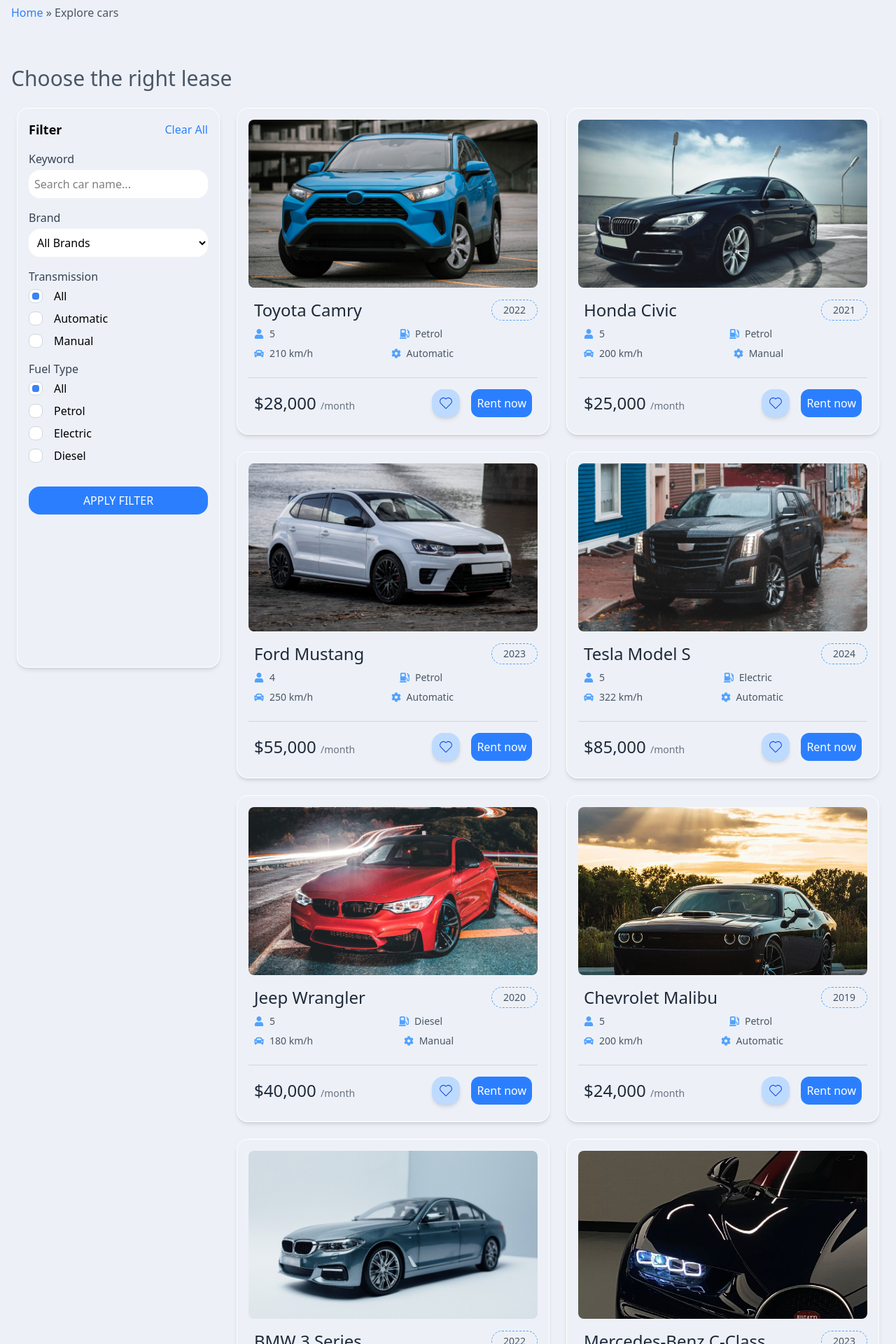
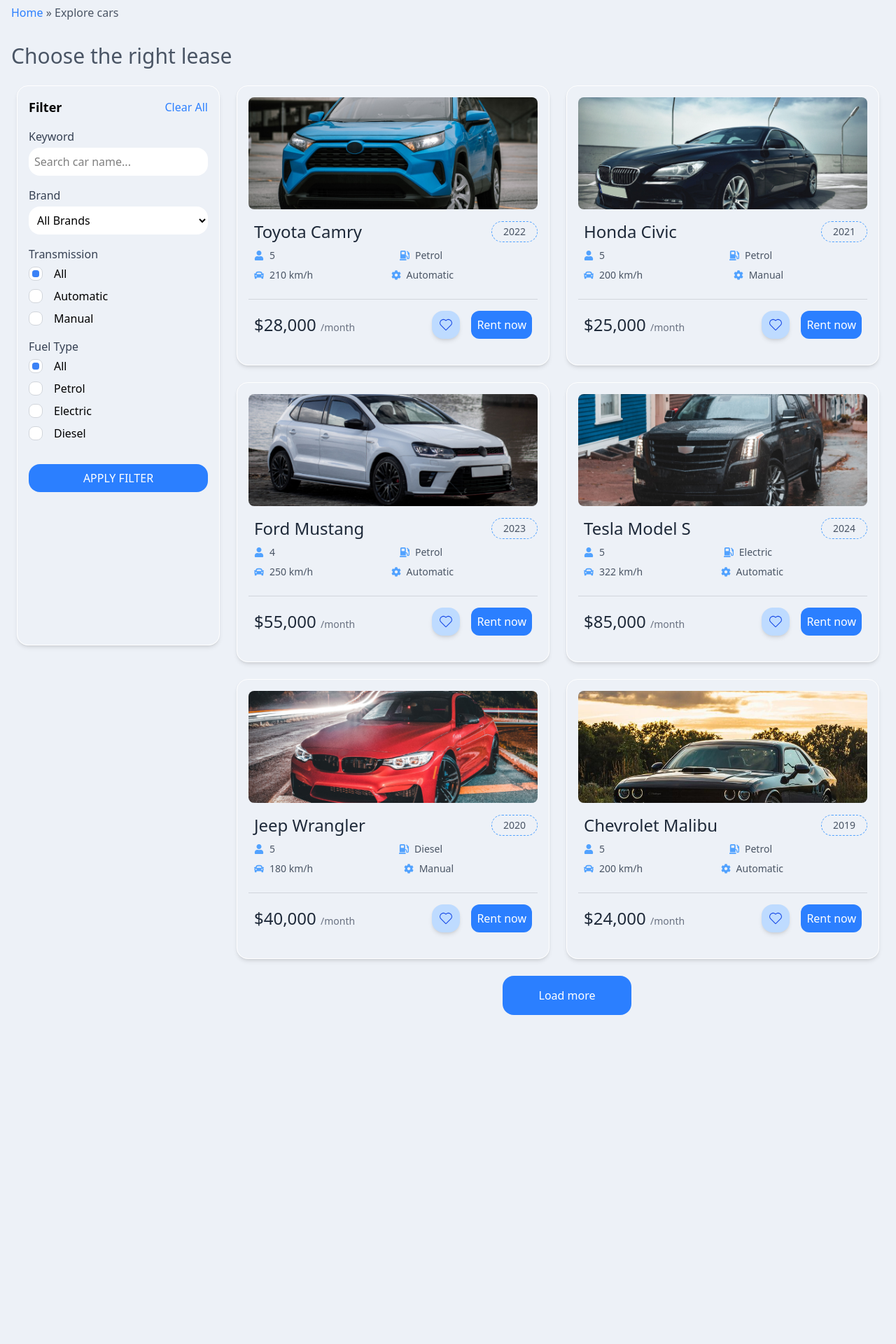
Before and after one commit to SadaqElmi/LPGTMC, a React (Vite) app: page /cars in a window 1280 px wide. Shown: the part 80-2000 px from the top of the page at 70% size. After the commit the page ends 1570 px from the top, so only its background shows below. Built offline with nearby package versions, Linux system fonts and the light colour scheme.

Commit message:
updated the car page

```diff
--- a/src/pages/Cars/Cars.jsx
+++ b/src/pages/Cars/Cars.jsx
@@ -9,7 +9,7 @@
         <p className="text-gray-600 ml-4">
           <NavLink to="/" className="text-blue-500 hover:text-blue-300">Home</NavLink> » Explore cars
         </p>
-        <h1 className="text-gray-600 text-3xl ml-4 mt-16">Choose the right lease</h1>
+
         <ExploreCars />
       </div>
     </div>
--- a/src/pages/Cars/components/ExploreCars.jsx
+++ b/src/pages/Cars/components/ExploreCars.jsx
@@ -1,8 +1,9 @@
 import React, { useState } from "react";
-import { FaUser, FaLeaf, FaCar, FaCog, FaGasPump, FaHeart } from "react-icons/fa";
+import { FaUser, FaCar, FaCog, FaGasPump } from "react-icons/fa";
 import { Link } from "react-router-dom";
 import { Cars } from "../../../data/Car_data.js"; // Importing car data
 import { CiHeart } from "react-icons/ci";
+
 const ExploreCars = () => {
   const [filters, setFilters] = useState({
     keyword: "",
@@ -43,17 +44,17 @@
         ([key, value]) =>
           key === "keyword" || value === "" || car[key].toString() === value
       )
-  ).slice();
+  );
 
   return (
-
-
+    <>
+      <div>
+        <h1 className="text-gray-600 text-3xl ml-4 mt-8">Choose the right lease</h1>
+      </div>
 
       <div className="p-6 grid grid-cols-1 md:grid-cols-4 gap-6">
-
         {/* Filter Sidebar (Left) */}
-<div className="md:col-span-1 bg-inhiret border border-white rounded-2xl shadow-md   p-4 sticky top-0 h-screen overflow-y-auto">
-
+        <div className="md:col-span-1 bg-inhiret border border-white rounded-2xl shadow-md p-4 sticky top-0 h-screen overflow-y-auto">
           {/* Filter Header */}
           <div className="flex justify-between items-center mb-4">
             <h2 className="text-lg font-semibold">Filter</h2>
@@ -67,14 +68,14 @@
 
           {/* Keyword Input */}
           <div className="mb-4">
-          <label className="block text-gray-700 mb-1 ">Keyword</label>
+            <label className="block text-gray-700 mb-1">Keyword</label>
             <input
               type="text"
               name="keyword"
               value={filters.keyword}
               onChange={handleChange}
               placeholder="Search car name..."
-            className="w-full p-2  rounded-2xl bg-white outline-none"
+              className="w-full p-2 rounded-2xl bg-white outline-none"
             />
           </div>
 
@@ -83,7 +84,7 @@
             <label className="block text-gray-700 mb-1">Brand</label>
             <select
               name="brand"
-            className="w-full p-2  rounded-2xl bg-white outline-none"
+              className="w-full p-2 rounded-2xl bg-white outline-none"
               onChange={handleChange}
               value={filters.brand}
             >
@@ -95,6 +96,7 @@
               ))}
             </select>
           </div>
+
           {/* Transmission Filter (Radio Buttons) */}
           <div className="mb-4">
             <label className="block text-gray-700 mb-1">Transmission</label>
@@ -125,6 +127,7 @@
               ))}
             </div>
           </div>
+
           {/* Fuel Type Filter (Radio Buttons) */}
           <div className="mb-4">
             <label className="block text-gray-700 mb-1">Fuel Type</label>
@@ -156,8 +159,6 @@
             </div>
           </div>
 
-
-
           {/* Apply Filter Button */}
           <button
             onClick={applyFilters}
@@ -168,13 +169,27 @@
         </div>
 
         {/* Car Display (Right) */}
+        <CarsList cars={filteredCars} />
+      </div>
+    </>
+  );
+};
+
+const CarsList = ({ cars }) => {
+  const [visibleCars, setVisibleCars] = useState(6); // Show first 6 cars initially
+
+  const handleLoadMore = () => {
+    setVisibleCars((prev) => prev + 6); // Load 6 more cars on each click
+  };
+
+  return (
     <div className="md:col-span-3 grid grid-cols-1 md:grid-cols-2 gap-6">
-        {filteredCars.length > 0 ? (
-          filteredCars.map((car) => (
-            <div key={car.id} className="bg-inhiret border border-white rounded-2xl shadow-md p-4">
-              <img src={car.carImages[0]} alt={car.name} className="w-full h-60 object-cover rounded-lg" />
+      {cars.length > 0 ? (
+        cars.slice(0, visibleCars).map((car) => (
+          <div key={car.id} className="bg-inhiret border border-white rounded-2xl shadow-md p-4 h-[400px]">
+            <img src={car.carImages[0]} alt={car.name} className="w-full h-40 object-cover rounded-lg" />
             <div className="flex justify-between items-center mt-4 gap-">
-                <h2 className="text-2xl  text-gray-800 hover:text-blue-400 ml-2">{car.name}</h2>
+              <h2 className="text-2xl text-gray-800 hover:text-blue-400 ml-2">{car.name}</h2>
               <span className="text-sm text-gray-600 border border-blue-400 border-dashed px-4 py-1 rounded-2xl">{car.year}</span>
             </div>
             <div className="flex justify-between text-sm text-gray-600 mt-2 ml-2">
@@ -198,9 +213,8 @@
               </div>
             </div>
             <hr className="text-gray-300 text-xl mt-6" />
-              <div className="mt-2 flex justify-between  items-center p-2">
-                <p className="text-2xl text-gray-800">{car.price}  <small className="text-gray-500 text-sm   mt-1">/month</small></p>
-
+            <div className="mt-2 flex justify-between items-center p-2">
+              <p className="text-2xl text-gray-800">{car.price} <small className="text-gray-500 text-sm mt-1">/month</small></p>
               <div className="flex items-center gap-4">
                 <Link to="#" className="bg-blue-200 p-2 rounded-2xl shadow-md hover:bg-red-200 transition duration-300 flex items-center justify-center">
                   <CiHeart className="text-blue-700 text-2xl transition-all duration-300" />
@@ -209,27 +223,25 @@
                   Rent now
                 </button>
               </div>
-
             </div>
-
-
           </div>
-
-
         ))
       ) : (
         <p className="text-center text-gray-500">No cars found.</p>
       )}
+
+      {/* Show "Load More" button only if there are more cars to display */}
+      {visibleCars < cars.length && (
         <div className="ml-[380px]">
-                      <button className="w-46  px-2 py-4 bg-blue-500 text-white rounded-2xl hover:bg-blue-400 transition duration-300">
+          <button
+            onClick={handleLoadMore}
+            className="w-46 px-2 py-4 bg-blue-500 text-white rounded-2xl hover:bg-blue-400 transition duration-300"
+          >
             Load more
           </button>
         </div>
-
+      )}
     </div>
-
-    </div>
-
   );
 };
 
```
Lines whose indentation alone changed are shown as unchanged.
